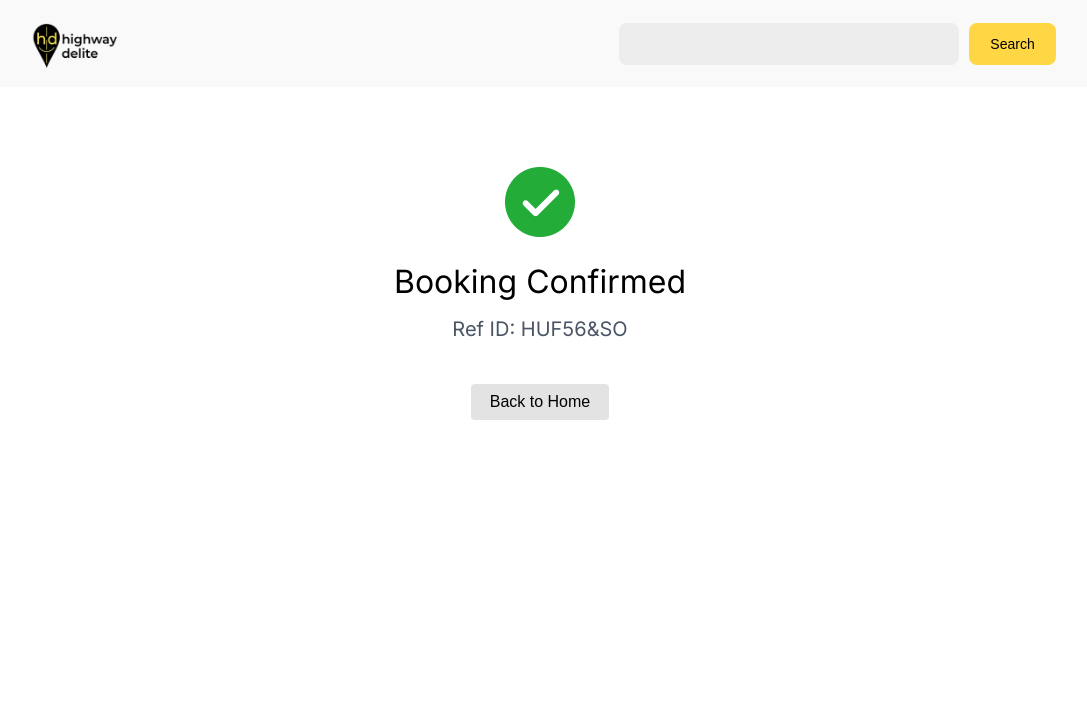
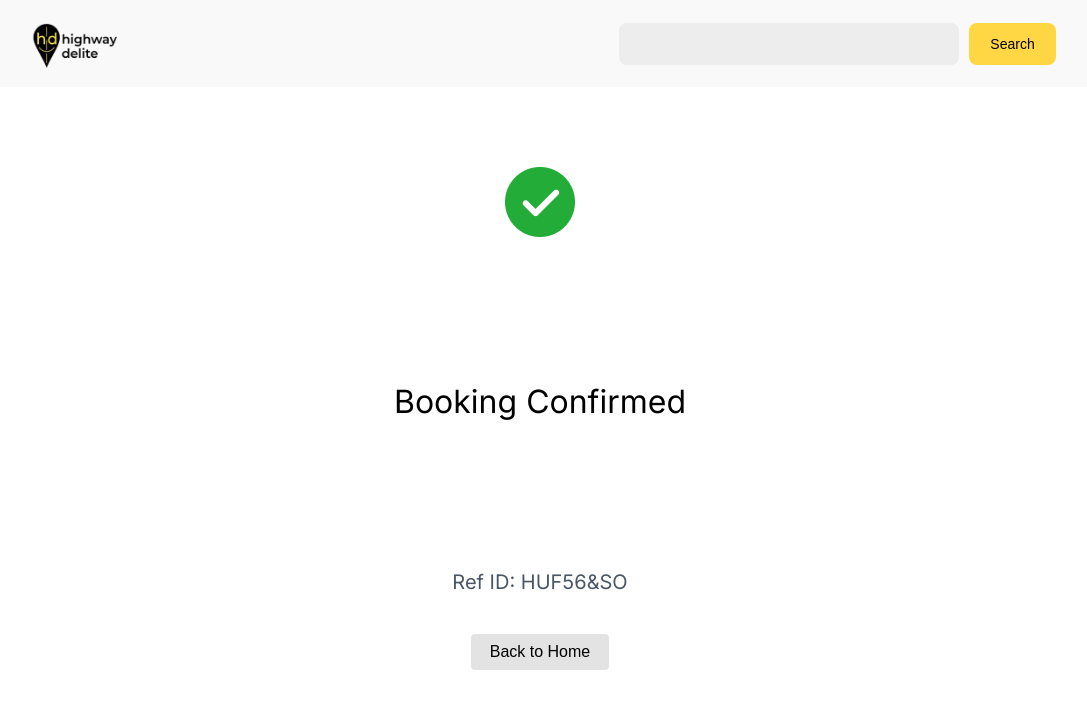
Before and after one commit to tanushreenerella/BookIt, a Next.js app in the folder frontend/: page /confirmation in a window 1280 px wide. Shown: the top 708 px of the page, without its empty margins (100-1187 px from the left). Built offline with nearby package versions, Linux system fonts and the light colour scheme.

Commit message:
Temporarily disable prerender for confirmation page

```diff
--- a/frontend/src/app/confirmation/page.tsx
+++ b/frontend/src/app/confirmation/page.tsx
@@ -1,4 +1,7 @@
 "use client";
+
+// 🚫 Disable static generation for this page
+export const dynamic = "force-dynamic";
 
 import { useRouter, useSearchParams } from "next/navigation";
 import Navbar from "@/components/Navbar";
@@ -6,30 +9,38 @@ import Navbar from "@/components/Navbar";
 export default function ConfirmationPage() {
   const router = useRouter();
   const searchParams = useSearchParams();
-  const refId = searchParams?.get("ref") || "HUF56&SO";
+  const refId = searchParams.get("ref") || "HUF56&SO";
 
   return (
     <>
       <Navbar />
       <main className="flex flex-col items-center min-h-screen bg-white relative">
         <img
+          className="text-green-500"
+          height={80}
+          style={{ marginTop: "75px", opacity: 1 }}
           src="/images/ep_success-filled.png"
           alt="Success"
-          height={80}
-          style={{ marginTop: 75, opacity: 1 }}
         />
 
-        <h1 className="text-[32px] font-normal mt-4" style={{ fontFamily: "Inter" }}>
+        <h1
+          className="text-[32px] font-normal leading-[10] mt-[8]"
+          style={{ fontFamily: "Inter" }}
+        >
           Booking Confirmed
         </h1>
 
-        <p className="text-[20px] font-normal text-gray-600 mt-2" style={{ fontFamily: "Inter" }}>
+        <p
+          className="text-[20px] font-normal leading-6 text-gray-600 mt-2"
+          style={{ fontFamily: "Inter" }}
+        >
           Ref ID: {refId}
         </p>
 
         <button
           onClick={() => router.push("/")}
-          className="mt-10 w-[138px] h-9 bg-[#E3E3E3] rounded-sm text-[16px] font-medium hover:bg-gray-300 transition cursor-pointer"
+          className="mt-10 w-[138px] h-9 bg-[#E3E3E3] rounded-sm
+                     text-[16px] font-medium hover:bg-gray-300 transition cursor-pointer"
         >
           Back to Home
         </button>
```
